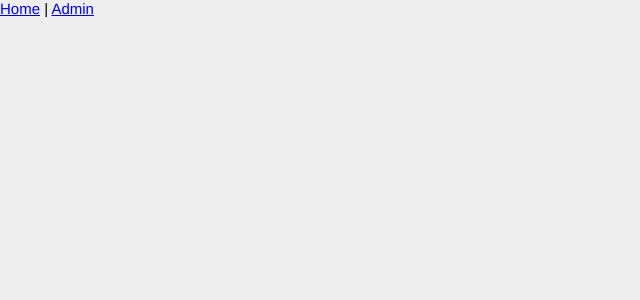
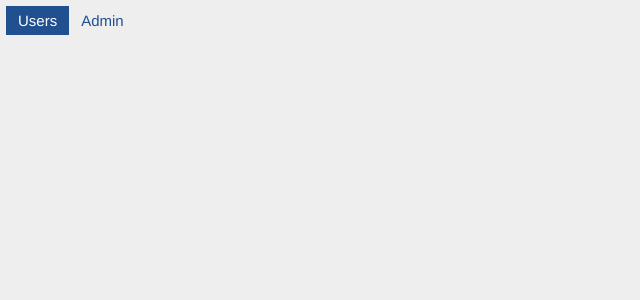
Before and after one commit to thegreatsunra/crud, a Vue app: page / in a window 1280 px wide. Shown: the top 300 px of the page, without its empty margins (0-640 px from the left). Built offline with nearby package versions, Linux system fonts and the light colour scheme.

Commit message:
Style router links

```diff
--- a/src/App.vue
+++ b/src/App.vue
@@ -1,9 +1,9 @@
 <template>
   <div id="app">
-    <div id="nav">
-      <router-link to="/">Home</router-link> |
-      <router-link to="/admin">Admin</router-link>
-    </div>
+    <ul class="_nav">
+      <li class="_nav__item"><router-link class="_nav__link" to="/">Users</router-link></li>
+      <li class="_nav__item"><router-link  class="_nav__link" to="/admin">Admin</router-link></li>
+    </ul>
     <router-view/>
   </div>
 </template>
```
